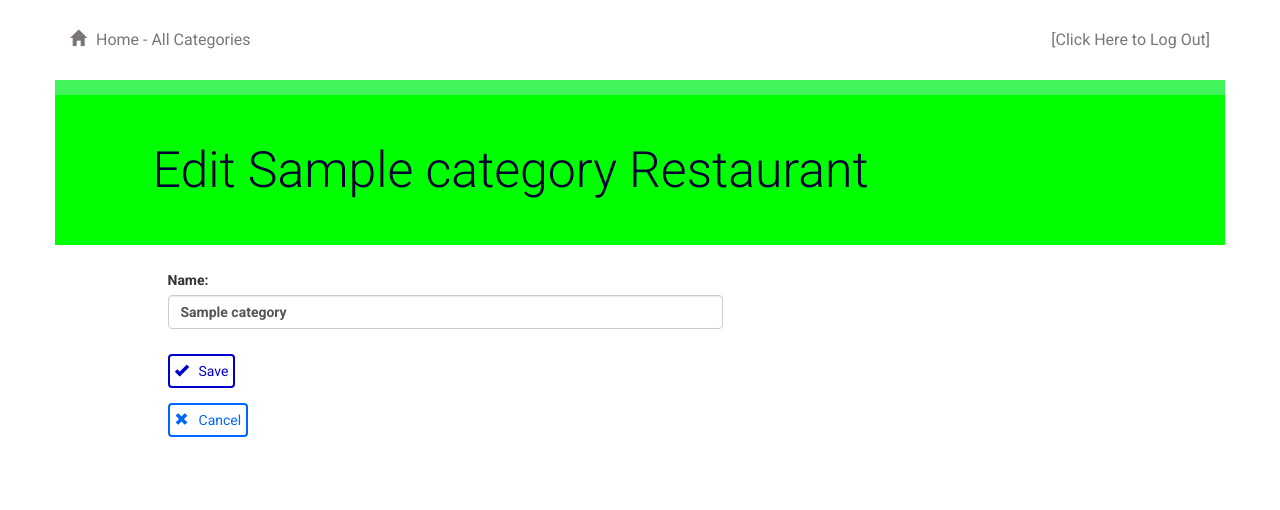
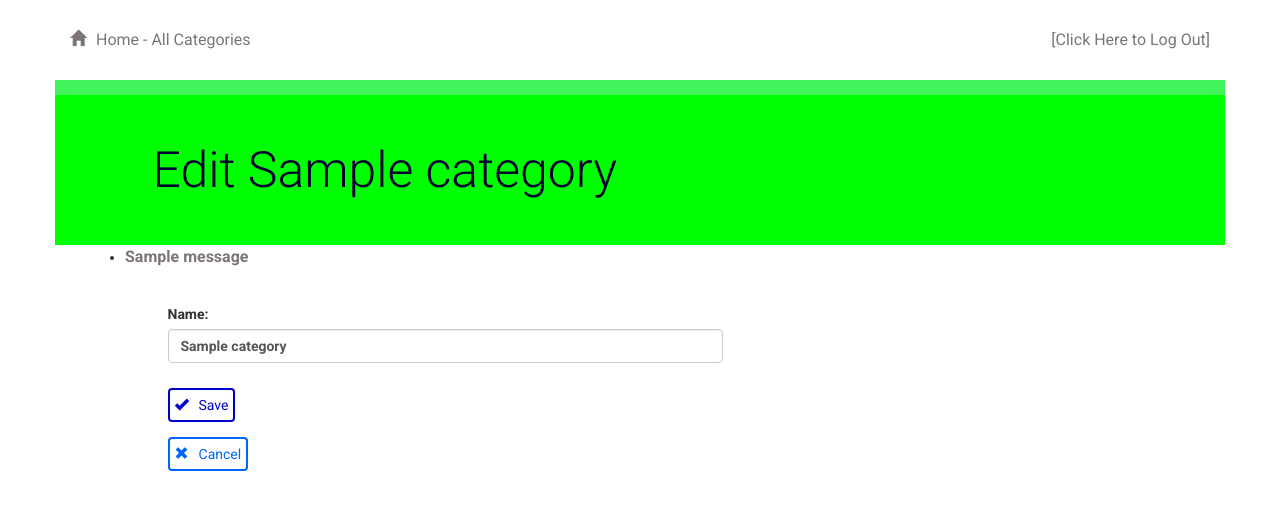
Before and after one commit to jb7946/item-catalog, a Flask app: page /category/1/edit/ in a window 1280 px wide. Shown: the top 510 px of the page. Run offline with Flask 2, Linux system fonts and the light colour scheme; the visitor is signed in with stand-in values (Sample User, id 1); tables that the repository leaves empty hold one stand-in row (values such as "Sample post"); one stand-in notice (Sample message) is shown; some libraries are stand-ins or nearby versions.

Commit message:
adding flash output to show category edit failures

```diff
--- a/templates/category-edit.html
+++ b/templates/category-edit.html
@@ -6,8 +6,19 @@
 	</div>
 	<div class="row banner add">
 		<div class="col-md-11 col-md-offset-1 padding-none">
-			<h1>Edit {{category.name}} Restaurant</h1>
+			<h1>Edit {{category.name}} </h1>
 		</div>
+	</div>
+	<div class="col-md-12">
+		{% with messages = get_flashed_messages() %}
+			{% if messages %}
+				<ul>
+					{% for message in messages %}
+						 <li> <strong> {{ message }} </strong> </li>
+					{% endfor %}
+				</ul>
+			{% endif %}
+		{% endwith %}
 	</div>
 	<div class="row">
 		<div class="col-md-6 col-md-offset-1 padding-top">
```
